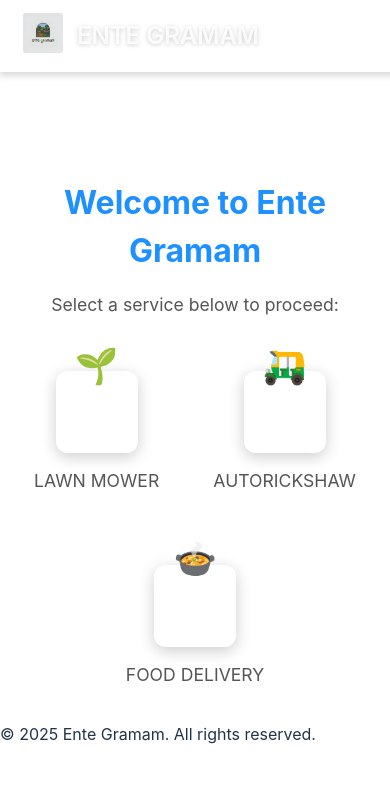
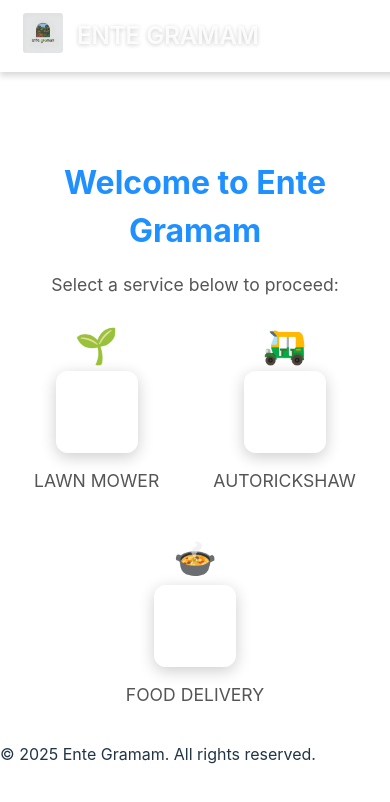
Before and after one commit to code-ninja-labs/ente-gramam1, a React (Vite) app: page / in a window 390 px wide. Shown: the top 802 px of the page. Built offline with nearby package versions, Linux system fonts and the light colour scheme.

Commit message:
Update AppIcons.css

```diff
--- a/src/components/AppIcons/AppIcons.css
+++ b/src/components/AppIcons/AppIcons.css
@@ -1,67 +1,71 @@
-/* Container for all app icons */
+/* Main container for all app icons */
 .app-icons {
   display: flex;
-  justify-content: space-evenly; /* Distribute space evenly */
-  margin-top: 20px; /* Add margin at the top */
-  flex-wrap: wrap; /* Allow wrapping for smaller screens */
-  gap: 40px; /* Spacing between each app item */
+  justify-content: space-evenly; /* Distribute icons evenly horizontally */
+  margin-top: 20px;
+  flex-wrap: wrap; /* Allow wrapping if needed for smaller screens */
+  gap: 40px; /* Space between each icon set */
 }
 
-/* Wrapper for icon, container, and label */
+/* Wrapper for each app icon item */
 .icon-item {
   display: flex;
-  flex-direction: column; /* Stack elements vertically */
-  align-items: center; /* Center-align horizontally */
-  justify-content: flex-start; /* Align to the top */
+  flex-direction: column; /* Stack elements (icon, container, text) vertically */
+  align-items: center; /* Center-align all elements horizontally */
+  justify-content: flex-start; /* Align elements to the top */
 }
 
-/* Frosted glass container below the icon */
+/* Glass-style container */
 .icon-container {
-  width: 100px; /* Fixed box size */
-  height: 100px; /* Fixed box size */
-  border-radius: 16px; /* Rounded edges for the container */
-  background: rgba(255, 255, 255, 0.2); /* Semi-transparent background */
-  box-shadow: 0 4px 16px rgba(0, 0, 0, 0.2); /* Subtle shadow for depth */
-  backdrop-filter: blur(12px); /* Frosted glass effect */
+  width: 100px; /* Fixed width */
+  height: 100px; /* Fixed height */
+  border-radius: 16px; /* Rounded corners for a polished look */
+  background: rgba(255, 255, 255, 0.2); /* Semi-transparent background for glassmorphism */
+  box-shadow: 0 4px 16px rgba(0, 0, 0, 0.2); /* Shadow for depth */
+  backdrop-filter: blur(12px); /* Frosted glass blur */
   -webkit-backdrop-filter: blur(12px); /* Safari compatibility */
-  border: 1px solid rgba(255, 255, 255, 0.3); /* Mild border for frosted look */
+  border: 1px solid rgba(255, 255, 255, 0.3); /* Subtle border for the container */
+  position: relative; /* For proper icon placement */
+  display: flex;
+  align-items: center;
+  justify-content: center;
 }
 
-/* Position the emoji above the container */
+/* Emoji/Icon above the container */
 .icon {
-  font-size: 40px; /* Size of the emoji */
-  margin-bottom: -30px; /* Move the emoji closer to the container */
-  z-index: 1; /* Ensure it appears above the container */
+  font-size: 40px; /* Size of the emoji/icon */
+  margin-bottom: -10px; /* Move the icon slightly downward */
+  z-index: 1; /* Ensure that the icon is above the container */
 }
 
 /* Text label below the container */
 .icon-label {
-  color: #ffffff; /* White for better contrast */
-  font-size: 0.9rem; /* Text size */
-  text-transform: uppercase; /* Uppercase styling for uniformity */
-  margin-top: 20px; /* Space between container and text */
-  text-align: center; /* Center-align the text */
+  color: #ffffff; /* White text for readability */
+  font-size: 0.9rem; /* Slightly smaller text size */
+  text-transform: uppercase; /* Make the text all caps for uniformity */
+  margin-top: 20px; /* Add space below the container for text */
+  text-align: center; /* Center the text below */
 }
 
-/* Responsive adjustments for smaller screens */
+/* Responsive design for smaller screens */
 @media (max-width: 768px) {
   .app-icons {
-    gap: 20px; /* Reduce gaps between app items */
+    gap: 20px; /* Reduce gap for smaller devices */
   }
 
   .icon-container {
-    width: 80px; /* Reduce the container size */
-    height: 80px; /* Match the smaller width */
-    border-radius: 12px; /* Adjust corner radius for scaling */
+    width: 80px; /* Reduce container size */
+    height: 80px; /* Match the reduced width */
+    border-radius: 12px; /* Adjust border-radius for smaller buttons */
   }
 
   .icon {
-    font-size: 35px; /* Reduce the icon size */
-    margin-bottom: -20px; /* Adjust icon position closer */
+    font-size: 35px; /* Reduce icon size */
+    margin-bottom: 0; /* Adjust icon margin for smaller screens */
   }
 
   .icon-label {
-    font-size: 0.8rem; /* Adjust text size */
+    font-size: 0.8rem; /* Reduce label size */
     margin-top: 15px; /* Adjust spacing for smaller containers */
   }
 }
```
